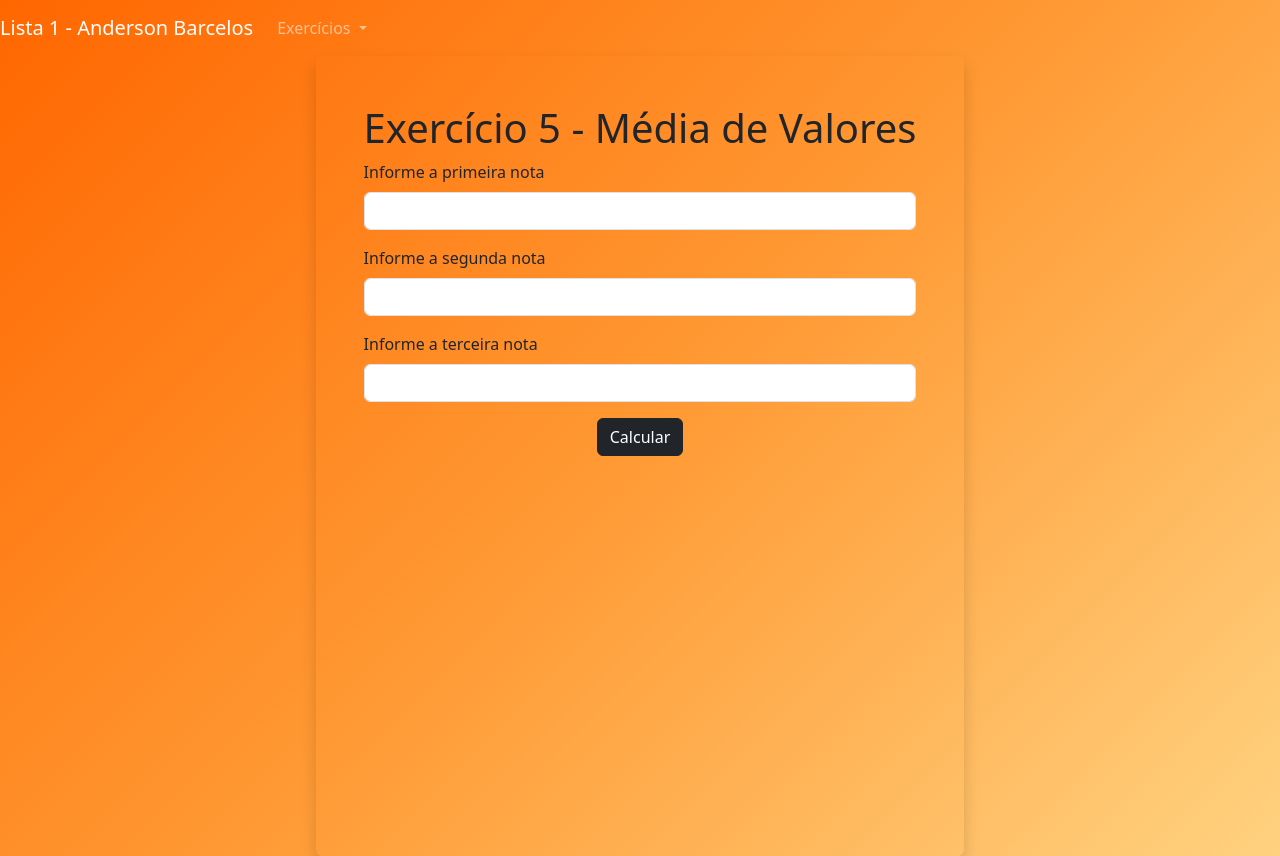
After one commit to barcelosanderson/EltivaI-2-2025, a PHP site: page /exercicio5.php in a window 1280 px wide. The commit adds this page. Run offline with PHP 8.4, Linux system fonts and the light colour scheme.

Commit message:
Professora, agora estou satisfeito com o meu CSS!!

```diff
--- /dev/null
+++ b/Lista_1/exercicio5.php
@@ -0,0 +1,53 @@
+<!doctype html>
+<html lang="pt-br">
+<head>
+<meta charset="utf-8">
+<meta name="viewport" content="width=device-width, initial-scale=1">
+<title>Média com o Anderson</title>
+<link href="https://cdn.jsdelivr.net/npm/bootstrap@5.3.0/dist/css/bootstrap.min.css" rel="stylesheet" >
+
+</head>
+
+<body style="background: linear-gradient(135deg, #ff6600, #ff9933, #ffd280)">
+
+<?php include "navbar.php"; ?>
+
+<div class="d-flex justify-content-center vh-100">
+<div class="p-5 rounded shadow">
+<h1>Exercício 5 - Média de Valores</h1>
+<form method="post">
+<div class="mb-3">
+    <label for="valor1" class="form-label">Informe a primeira nota</label>
+    <input type="number" id="valor1" name="valor1" class="form-control" required="">
+</div>
+<div class="mb-3">
+    <label for="valor2" class="form-label">Informe a segunda nota</label>
+    <input type="number" id="valor2" name="valor2" class="form-control" required="">
+</div>
+<div class="mb-3">
+    <label for="valor3" class="form-label">Informe a terceira nota</label>
+    <input type="number" id="valor3" name="valor3" class="form-control" required="">
+</div>
+<div class="d-flex justify-content-center align-center">
+    <button type="submit" class="btn btn-dark">Calcular</button>
+</div>
+</form>
+<div class="mt-5 d-flex justify-content-center align-center">
+
+    <?php
+        if ($_SERVER['REQUEST_METHOD'] == 'POST')
+        {
+            $valor1 = $_POST["valor1"];
+            $valor2 = $_POST["valor2"];
+            $valor3 = $_POST["valor3"];
+            $media = ($valor1 + $valor2 + $valor3) / 3;
+            echo "<h1>Média: $media </h1>";
+            //- * --> multiplicação | ** --> potenciação | / --> divisão | % --> divisão sem resto
+        }
+    ?>
+</div>
+</div>
+<script src="https://cdn.jsdelivr.net/npm/bootstrap@5.3.6/dist/js/bootstrap.bundle.min.js" integrity="sha384-j1CDi7MgGQ12Z7Qab0qlWQ/Qqz24Gc6BM0thvEMVjHnfYGF0rmFCozFSxQBxwHKO" crossorigin="anonymous"></script>
+</div>
+</body>
+</html>
--- a/Lista_1/navbar.php
+++ b/Lista_1/navbar.php
@@ -1,12 +1,11 @@
-<nav class="navbar navbar-expand-lg navbar-dark bg-dark">
-    <div class="container-fluid">
+
+  <nav class="navbar navbar-expand-lg navbar-dark">
     <a class="navbar-brand" href="#">Lista 1 - Anderson Barcelos</a>
-    <button class="navbar-toggler" type="button" data-bs-toggle="collapse" data-bs-target="#navbarSupportedContent" aria-controls="navbarSupportedContent" aria-expanded="false" aria-label="Toggle navigation">
-      <span class="navbar-toggler-icon"></span>
-    </button>
-    <div class="collapse navbar-collapse" id="navbarSupportedContent">
-      <ul class="navbar-nav me-auto mb-2">
-        <li class="nav-item dropdown">
+  <button class="navbar-toggler" type="button" data-toggle="collapse" data-target="#conteudoNavbarSuportado" aria-controls="conteudoNavbarSuportado" aria-expanded="false" aria-label="Alterna navegação">
+    <span class="navbar-toggler-icon"></span>
+  </button>
+  <div class="collapse navbar-collapse" id="conteudoNavbarSuportado">
+    <ul class="navbar-nav dropdown">
           <a class="nav-link dropdown-toggle" href="#" role="button" data-bs-toggle="dropdown" aria-expanded="false">
             Exercícios
           </a>
@@ -14,8 +13,13 @@
             <li><a class="dropdown-item" href="exercicio1.php">Exercício 1</a></li>
             <li><a class="dropdown-item" href="exercicio2.php">Exercício 2</a></li>
             <li><a class="dropdown-item" href="exercicio3.php">Exercício 3</a></li>
-            <li><a class="dropdown-item" href="exercicio3.php">Exercício 4</a></li>
+            <li><a class="dropdown-item" href="exercicio4.php">Exercício 4</a></li>
+            <li><a class="dropdown-item" href="exercicio5.php">Exercício 5</a></li>
+            <li><a class="dropdown-item" href="exercicio6.php">Exercício 6</a></li>
+            <li><a class="dropdown-item" href="exercicio7.php">Exercício 7</a></li>
           </ul>
+</ul>
     </div>
   </div>
-</nav>
+  </nav>
+</div>
```
Also changed, not shown: Lista_1/exercicio4.php (added, +48 -0 lines), Lista_1/exercicio6.php (added, +43 -0 lines), Lista_1/exercicio7.php (added, +58 -0 lines), Lista_1/montain.avif (added), Lista_1/montanha.jpg (added), 1 other file.
